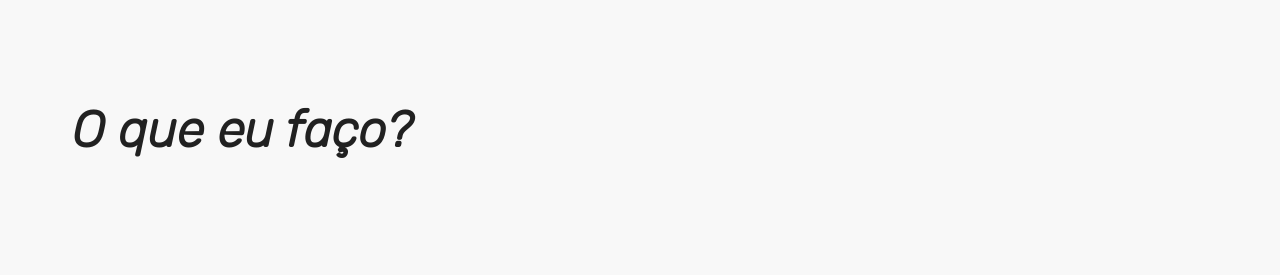
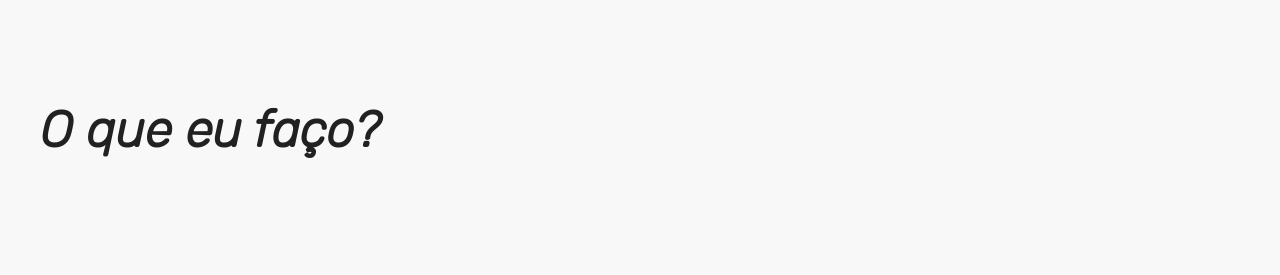
Before and after one commit to brd3v/portfolio, a plain HTML site: page index.html in a window 1280 px wide. Shown: the part 677-952 px from the top of the page. Drawn offline with Linux system fonts and the light colour scheme.

Commit message:
Update style.css

```diff
--- a/style.css
+++ b/style.css
@@ -104,8 +104,7 @@ main{
 }
 .descri{
     font-size: 50px;
-margin-left: 5vh;
-text-align: start;}
+text-align: start;
 .tecnologyone{
     display: flex;
     justify-content: space-between;
```
